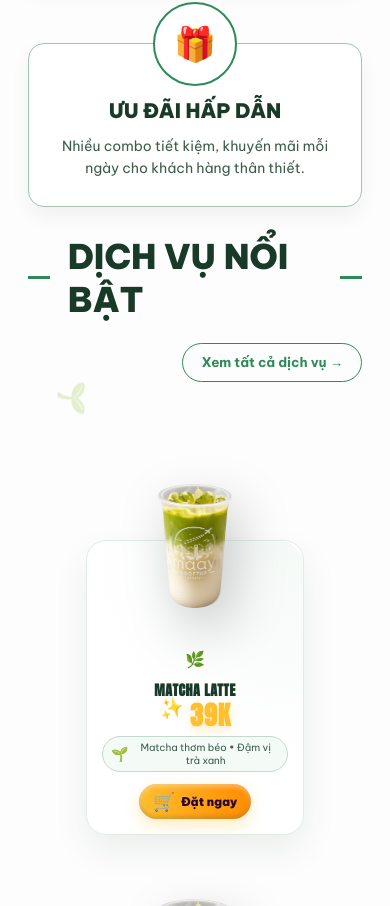
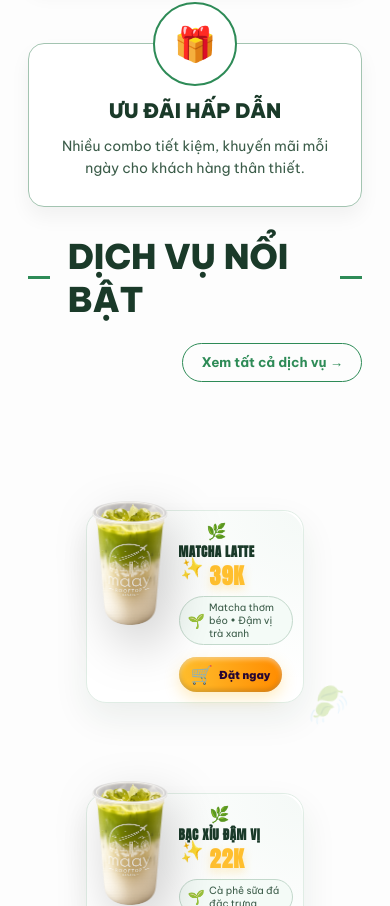
Before and after one commit to nalatio109-rgb/maayrooftopfrontend, a React (Vite) app: page / in a window 390 px wide. Shown: the part 1094-2000 px from the top of the page. Built offline with nearby package versions, Linux system fonts and the light colour scheme; a web font is replaced by a local one.

Commit message:
Restore horizontal card layout on mobile so card is literally half the cup's width/height

```diff
--- a/src/App.css
+++ b/src/App.css
@@ -778,50 +778,59 @@ button {
   }
 
   .productCard.horizontal {
-    flex-direction: column;
-    padding: 0 15px 15px;
+    flex-direction: row;
+    padding: 10px;
     align-items: center;
-    text-align: center;
-    margin-top: 80px;
-    max-width: 220px;
-    margin-left: auto;
-    margin-right: auto;
+    text-align: left;
+    margin-top: 50px;
+    max-width: 100%;
+    margin-left: 0;
+    margin-right: 0;
+    min-height: 120px;
   }
 
   .productCard.horizontal .productImage {
-    flex: none;
-    width: 100%;
-    margin-top: -80px;
+    flex: 0 0 35%;
+    margin-top: 0;
   }
 
   .productCard.horizontal .productImage img {
-    position: relative;
-    top: auto;
-    left: auto;
-    transform: none;
+    position: absolute;
+    top: 30%;
+    left: 20%;
+    transform: translate(-50%, -50%);
     height: 180px;
     width: auto;
-    margin: 0 auto;
+    margin: 0;
     display: block;
   }
 
   .productCard.horizontal:hover .productImage img {
-    transform: scale(1.05) translateY(-5px);
+    transform: translate(-50%, -50%) scale(1.05);
+  }
+
+  .productCard.horizontal .productInfo {
+    align-items: flex-start;
+    text-align: left;
+    padding-left: 5px;
   }
 
   .productCard.horizontal h4 {
-    font-size: 14px;
-    margin-top: 10px;
+    font-size: 13px;
+    margin-top: 0;
   }
 
   .productCard.horizontal .price {
-    font-size: 26px;
+    font-size: 22px;
   }
 
   .productCard.horizontal .orderBtn {
-    padding: 6px 14px;
-    font-size: 12px;
+    padding: 6px 12px;
+    font-size: 11px;
+    align-self: flex-start;
   }
+
+  /* Cleaned up duplicate blocks */
 
   .footer {
     grid-template-columns: 1fr;
```
